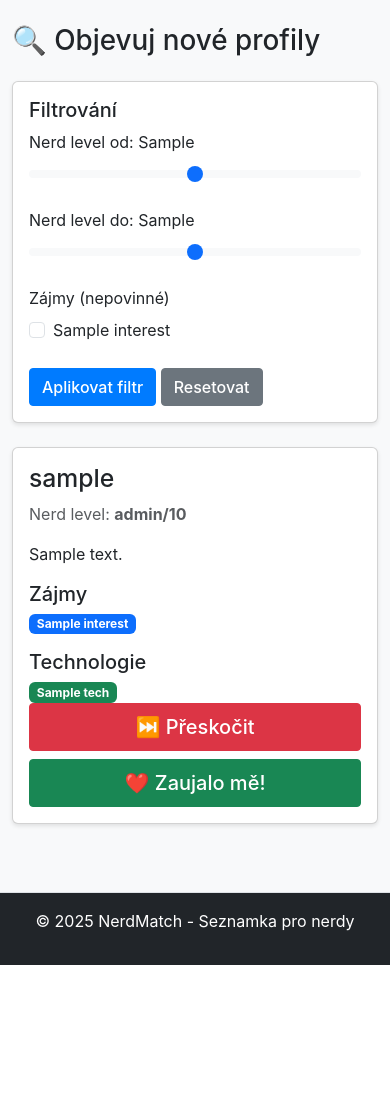
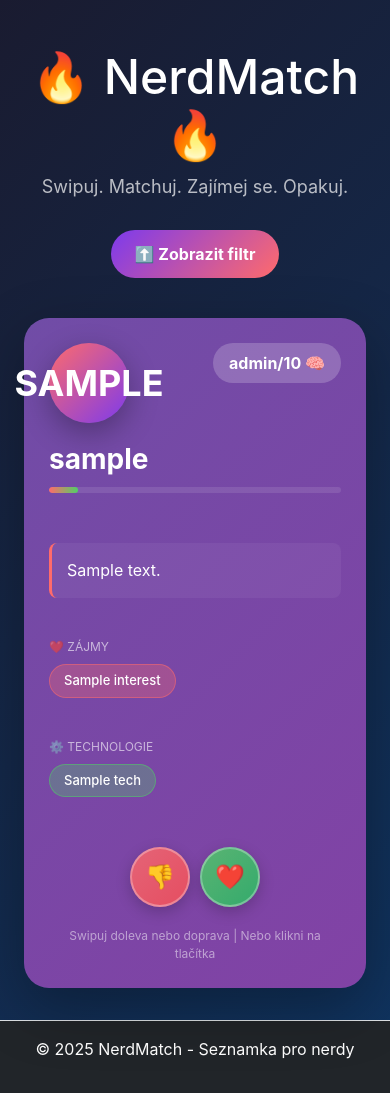
Before and after one commit to ChaoZavitkar/SZZVP, a Flask app: template code/templates/discover/index.html in a window 390 px wide. Shown: the part 62-1155 px from the top of the page. Before the commit the page ends 1027 px from the top, so only its background shows below. Run offline with Flask 3, Linux system fonts and the light colour scheme; the template is opened without the code that fills it: most values are stand-ins (such as "Sample title", 1, 10 or a date in 2020).

Commit message:
🔥 Implement Tinder-style UI for NerdMatch Discovery
Create stunning Tinder-inspired design with:
- Swipeable cards with smooth drag animations
- Color gradient backgrounds (purple/red theme)
- Profile avatars with initials
- Nerd level bar visualization
- Tag badges for interests and technologies
- Collapsible filter section
- Match notification popup
- Keyboard shortcuts (Arrow keys)
- Touch and mouse drag support
- Mobile responsive design
- Parody messaging ('Swipuj. Matchuj. Zajímej se. Opakuj.')

New files:
- code/static/css/tinder-style.css - Complete Tinder styling
- code/static/js/tinder-swipe.js - Swipe gesture handling

Modified:
- code/templates/discover/index.html - New Tinder UI layout

Features:
✓ Drag to swipe left (👎) or right (❤️)
✓ Click action buttons for quick swipe
✓ Filter toggle with smooth animation
✓ Keyboard shortcuts (→ like, ← skip, Esc close filter)
✓ Empty state with encouraging message
✓ Match notification animation
✓ Responsive for mobile (touch swipes)

Co-Authored-By: Claude Haiku 4.5 <noreply@anthropic.com>

```diff
--- /dev/null
+++ b/code/static/css/tinder-style.css
@@ -0,0 +1,387 @@
+/* 🔥 NerdMatch Tinder-Style Design 🔥 */
+
+:root {
+    --primary-color: #ff6b6b;
+    --success-color: #51cf66;
+    --nerd-purple: #7c3aed;
+    --dark-bg: #1a1a2e;
+    --card-bg: #16213e;
+}
+
+body {
+    background: linear-gradient(135deg, var(--dark-bg) 0%, #0f3460 100%);
+    min-height: 100vh;
+}
+
+/* Filter Section */
+.filter-section {
+    background: rgba(255, 255, 255, 0.05);
+    border: 1px solid rgba(255, 255, 255, 0.1);
+    border-radius: 20px;
+    padding: 20px;
+    margin-bottom: 30px;
+    backdrop-filter: blur(10px);
+    display: none;
+}
+
+.filter-section.open {
+    display: block;
+    animation: slideDown 0.3s ease-out;
+}
+
+@keyframes slideDown {
+    from {
+        opacity: 0;
+        transform: translateY(-20px);
+    }
+    to {
+        opacity: 1;
+        transform: translateY(0);
+    }
+}
+
+.filter-toggle-btn {
+    background: linear-gradient(135deg, var(--nerd-purple), var(--primary-color));
+    border: none;
+    color: white;
+    padding: 12px 24px;
+    border-radius: 50px;
+    cursor: pointer;
+    font-weight: bold;
+    margin-bottom: 20px;
+    transition: transform 0.2s;
+}
+
+.filter-toggle-btn:hover {
+    transform: scale(1.05);
+    color: white;
+}
+
+/* Card Stack Animation */
+.card-stack-container {
+    perspective: 1000px;
+    min-height: 600px;
+    position: relative;
+    margin-bottom: 30px;
+}
+
+.tinder-card {
+    background: linear-gradient(135deg, rgba(122, 81, 178, 0.9), rgba(142, 68, 173, 0.9));
+    border-radius: 25px;
+    box-shadow: 0 20px 60px rgba(0, 0, 0, 0.3);
+    padding: 40px;
+    color: white;
+    position: absolute;
+    width: 100%;
+    transition: all 0.3s ease;
+    cursor: grab;
+    user-select: none;
+    min-height: 600px;
+    display: flex;
+    flex-direction: column;
+    justify-content: space-between;
+}
+
+.tinder-card:hover {
+    box-shadow: 0 25px 70px rgba(0, 0, 0, 0.4);
+}
+
+.tinder-card.dragging {
+    cursor: grabbing;
+    box-shadow: 0 30px 80px rgba(255, 107, 107, 0.5);
+}
+
+.tinder-card.swipe-left {
+    animation: swipeLeft 0.5s ease-out forwards;
+}
+
+.tinder-card.swipe-right {
+    animation: swipeRight 0.5s ease-out forwards;
+}
+
+@keyframes swipeLeft {
+    to {
+        transform: translateX(-150%) rotate(-20deg);
+        opacity: 0;
+    }
+}
+
+@keyframes swipeRight {
+    to {
+        transform: translateX(150%) rotate(20deg);
+        opacity: 0;
+    }
+}
+
+/* Profile Avatar */
+.profile-avatar {
+    width: 120px;
+    height: 120px;
+    border-radius: 50%;
+    background: linear-gradient(135deg, var(--primary-color), var(--nerd-purple));
+    display: flex;
+    align-items: center;
+    justify-content: center;
+    font-size: 48px;
+    font-weight: bold;
+    margin-bottom: 20px;
+    box-shadow: 0 10px 30px rgba(0, 0, 0, 0.3);
+}
+
+/* Profile Header */
+.profile-header {
+    margin-bottom: 30px;
+}
+
+.profile-name {
+    font-size: 36px;
+    font-weight: bold;
+    margin: 0;
+}
+
+.profile-nerd-level {
+    display: inline-block;
+    background: rgba(255, 255, 255, 0.2);
+    padding: 8px 16px;
+    border-radius: 20px;
+    font-size: 14px;
+    margin-top: 10px;
+}
+
+.nerd-level-bar {
+    width: 100%;
+    height: 6px;
+    background: rgba(255, 255, 255, 0.1);
+    border-radius: 3px;
+    margin-top: 10px;
+    overflow: hidden;
+}
+
+.nerd-level-fill {
+    height: 100%;
+    background: linear-gradient(90deg, var(--primary-color), var(--success-color));
+    border-radius: 3px;
+    transition: width 0.3s ease;
+}
+
+/* Profile Bio */
+.profile-bio {
+    font-size: 16px;
+    line-height: 1.6;
+    margin: 20px 0;
+    padding: 15px;
+    background: rgba(255, 255, 255, 0.05);
+    border-left: 3px solid var(--primary-color);
+    border-radius: 8px;
+}
+
+.profile-bio-empty {
+    color: rgba(255, 255, 255, 0.5);
+    font-style: italic;
+}
+
+/* Tags Section */
+.tags-section {
+    margin: 20px 0;
+}
+
+.tags-label {
+    font-size: 12px;
+    text-transform: uppercase;
+    color: rgba(255, 255, 255, 0.6);
+    margin-bottom: 8px;
+    display: block;
+}
+
+.tags-container {
+    display: flex;
+    flex-wrap: wrap;
+    gap: 8px;
+}
+
+.tag {
+    background: rgba(255, 255, 255, 0.2);
+    border: 1px solid rgba(255, 255, 255, 0.3);
+    padding: 6px 14px;
+    border-radius: 20px;
+    font-size: 13px;
+    font-weight: 500;
+}
+
+.tag.interest {
+    background: rgba(255, 107, 107, 0.3);
+    border-color: rgba(255, 107, 107, 0.5);
+}
+
+.tag.technology {
+    background: rgba(81, 207, 102, 0.3);
+    border-color: rgba(81, 207, 102, 0.5);
+}
+
+.tags-empty {
+    color: rgba(255, 255, 255, 0.4);
+    font-size: 13px;
+}
+
+/* Action Buttons */
+.action-buttons {
+    display: flex;
+    gap: 15px;
+    justify-content: center;
+    margin-top: 30px;
+}
+
+.btn-action {
+    width: 70px;
+    height: 70px;
+    border-radius: 50%;
+    border: none;
+    font-size: 32px;
+    cursor: pointer;
+    transition: all 0.2s;
+    display: flex;
+    align-items: center;
+    justify-content: center;
+    box-shadow: 0 5px 15px rgba(0, 0, 0, 0.2);
+}
+
+.btn-skip {
+    background: linear-gradient(135deg, rgba(255, 107, 107, 0.8), rgba(255, 80, 80, 0.8));
+    border: 2px solid rgba(255, 255, 255, 0.3);
+}
+
+.btn-skip:hover {
+    background: linear-gradient(135deg, rgba(255, 107, 107, 1), rgba(255, 80, 80, 1));
+    transform: scale(1.1);
+    box-shadow: 0 8px 20px rgba(255, 107, 107, 0.4);
+}
+
+.btn-like {
+    background: linear-gradient(135deg, rgba(81, 207, 102, 0.8), rgba(34, 197, 94, 0.8));
+    border: 2px solid rgba(255, 255, 255, 0.3);
+}
+
+.btn-like:hover {
+    background: linear-gradient(135deg, rgba(81, 207, 102, 1), rgba(34, 197, 94, 1));
+    transform: scale(1.1);
+    box-shadow: 0 8px 20px rgba(81, 207, 102, 0.4);
+}
+
+/* Empty State */
+.empty-state {
+    text-align: center;
+    padding: 60px 20px;
+    color: rgba(255, 255, 255, 0.7);
+}
+
+.empty-state-icon {
+    font-size: 72px;
+    margin-bottom: 20px;
+    animation: float 3s ease-in-out infinite;
+}
+
+@keyframes float {
+    0%, 100% { transform: translateY(0); }
+    50% { transform: translateY(-20px); }
+}
+
+.empty-state-title {
+    font-size: 28px;
+    font-weight: bold;
+    color: white;
+    margin-bottom: 10px;
+}
+
+.empty-state-text {
+    font-size: 16px;
+    margin-bottom: 30px;
+}
+
+/* Match Notification */
+.match-notification {
+    position: fixed;
+    top: 50%;
+    left: 50%;
+    transform: translate(-50%, -50%);
+    background: linear-gradient(135deg, var(--primary-color), var(--nerd-purple));
+    color: white;
+    padding: 40px;
+    border-radius: 30px;
+    text-align: center;
+    box-shadow: 0 20px 60px rgba(0, 0, 0, 0.3);
+    z-index: 1000;
+    animation: matchPop 0.6s cubic-bezier(0.34, 1.56, 0.64, 1);
+    display: none;
+}
+
+.match-notification.show {
+    display: block;
+}
+
+@keyframes matchPop {
+    0% {
+        transform: translate(-50%, -50%) scale(0.3) rotate(-180deg);
+        opacity: 0;
+    }
+    50% {
+        transform: translate(-50%, -50%) scale(1.1) rotate(10deg);
+    }
+    100% {
+        transform: translate(-50%, -50%) scale(1) rotate(0deg);
+        opacity: 1;
+    }
+}
+
+.match-notification-title {
+    font-size: 48px;
+    font-weight: bold;
+    margin-bottom: 10px;
+}
+
+.match-notification-text {
+    font-size: 20px;
+    margin-bottom: 20px;
+}
+
+.match-notification-emoji {
+    font-size: 100px;
+    animation: spin 2s linear infinite;
+    margin: 20px 0;
+}
+
+@keyframes spin {
+    from { transform: rotate(0deg); }
+    to { transform: rotate(360deg); }
+}
+
+/* Mobile Responsive */
+@media (max-width: 768px) {
+    .tinder-card {
+        padding: 25px;
+        min-height: 500px;
+    }
+
+    .profile-name {
+        font-size: 28px;
+    }
+
+    .profile-avatar {
+        width: 80px;
+        height: 80px;
+        font-size: 36px;
+    }
+
+    .action-buttons {
+        gap: 10px;
+    }
+
+    .btn-action {
+        width: 60px;
+        height: 60px;
+        font-size: 24px;
+    }
+
+    .filter-section {
+        padding: 15px;
+    }
+}
--- /dev/null
+++ b/code/static/js/tinder-swipe.js
@@ -0,0 +1,176 @@
+/**
+ * NerdMatch Tinder-Style Swipe
+ * Handle card swiping and animations
+ */
+
+class TinderSwipe {
+    constructor() {
+        this.card = document.querySelector('.tinder-card');
+        this.skipBtn = document.querySelector('.btn-skip');
+        this.likeBtn = document.querySelector('.btn-like');
+        this.filterToggle = document.querySelector('.filter-toggle-btn');
+        this.filterSection = document.querySelector('.filter-section');
+
+        this.startX = 0;
+        this.startY = 0;
+        this.currentX = 0;
+        this.isDragging = false;
+
+        this.init();
+    }
+
+    init() {
+        if (!this.card) return;
+
+        // Touch events
+        this.card.addEventListener('touchstart', (e) => this.handleTouchStart(e));
+        this.card.addEventListener('touchmove', (e) => this.handleTouchMove(e));
+        this.card.addEventListener('touchend', (e) => this.handleTouchEnd(e));
+
+        // Mouse events
+        this.card.addEventListener('mousedown', (e) => this.handleMouseDown(e));
+        document.addEventListener('mousemove', (e) => this.handleMouseMove(e));
+        document.addEventListener('mouseup', (e) => this.handleMouseUp(e));
+
+        // Button clicks
+        if (this.skipBtn) {
+            this.skipBtn.addEventListener('click', () => this.swipeLeft());
+        }
+        if (this.likeBtn) {
+            this.likeBtn.addEventListener('click', () => this.swipeRight());
+        }
+
+        // Filter toggle
+        if (this.filterToggle) {
+            this.filterToggle.addEventListener('click', () => this.toggleFilter());
+        }
+
+        // Keyboard shortcuts
+        document.addEventListener('keydown', (e) => {
+            if (e.key === 'ArrowLeft') this.swipeLeft();
+            if (e.key === 'ArrowRight') this.swipeRight();
+            if (e.key === 'Escape') this.closeFilter();
+        });
+    }
+
+    handleTouchStart(e) {
+        this.isDragging = true;
+        this.startX = e.touches[0].clientX;
+        this.startY = e.touches[0].clientY;
+        this.card.classList.add('dragging');
+    }
+
+    handleTouchMove(e) {
+        if (!this.isDragging) return;
+        this.currentX = e.touches[0].clientX - this.startX;
+        this.applyDragTransform();
+    }
+
+    handleTouchEnd(e) {
+        this.isDragging = false;
+        this.handleDragEnd();
+        this.card.classList.remove('dragging');
+    }
+
+    handleMouseDown(e) {
+        this.isDragging = true;
+        this.startX = e.clientX;
+        this.startY = e.clientY;
+        this.card.classList.add('dragging');
+    }
+
+    handleMouseMove(e) {
+        if (!this.isDragging) return;
+        this.currentX = e.clientX - this.startX;
+        this.applyDragTransform();
+    }
+
+    handleMouseUp(e) {
+        this.isDragging = false;
+        this.handleDragEnd();
+        this.card.classList.remove('dragging');
+    }
+
+    applyDragTransform() {
+        const rotation = (this.currentX / window.innerWidth) * 20;
+        const opacity = 1 - Math.abs(this.currentX) / window.innerWidth;
+
+        this.card.style.transform = `translateX(${this.currentX}px) rotate(${rotation}deg)`;
+        this.card.style.opacity = Math.max(opacity, 0.5);
+    }
+
+    handleDragEnd() {
+        const threshold = window.innerWidth * 0.3;
+
+        if (this.currentX > threshold) {
+            this.swipeRight();
+        } else if (this.currentX < -threshold) {
+            this.swipeLeft();
+        } else {
+            // Return to original position
+            this.card.style.transform = '';
+            this.card.style.opacity = '';
+            this.currentX = 0;
+        }
+    }
+
+    swipeLeft() {
+        this.card.classList.add('swipe-left');
+        setTimeout(() => {
+            const skipBtn = document.querySelector('.btn-skip form');
+            if (skipBtn) {
+                skipBtn.submit();
+            }
+        }, 300);
+    }
+
+    swipeRight() {
+        this.card.classList.add('swipe-right');
+        setTimeout(() => {
+            const likeBtn = document.querySelector('.btn-like form');
+            if (likeBtn) {
+                likeBtn.submit();
+            }
+        }, 300);
+    }
+
+    toggleFilter() {
+        if (this.filterSection) {
+            this.filterSection.classList.toggle('open');
+            this.filterToggle.textContent = this.filterSection.classList.contains('open')
+                ? '⬇️ Skrýt filtr'
+                : '⬆️ Zobrazit filtr';
+        }
+    }
+
+    closeFilter() {
+        if (this.filterSection && this.filterSection.classList.contains('open')) {
+            this.filterSection.classList.remove('open');
+            if (this.filterToggle) {
+                this.filterToggle.textContent = '⬆️ Zobrazit filtr';
+            }
+        }
+    }
+
+    showMatchNotification(partnerName) {
+        const notification = document.querySelector('.match-notification');
+        if (!notification) return;
+
+        notification.innerHTML = `
+            <div class="match-notification-emoji">💘</div>
+            <div class="match-notification-title">JE TO MATCH!</div>
+            <div class="match-notification-text">Ty a <strong>${partnerName}</strong> si vzájemně padnete!</div>
+            <div style="margin-top: 20px; font-size: 14px;">🎉 Pojďte si psát zprávy! 🎉</div>
+        `;
+        notification.classList.add('show');
+
+        setTimeout(() => {
+            notification.classList.remove('show');
+        }, 3000);
+    }
+}
+
+// Initialize when DOM is ready
+document.addEventListener('DOMContentLoaded', function() {
+    window.tinderSwipe = new TinderSwipe();
+});
--- a/code/templates/discover/index.html
+++ b/code/templates/discover/index.html
@@ -1,32 +1,41 @@
 {% extends "base.html" %}
 
-{% block title %}Objevuj - NerdMatch{% endblock %}
+{% block title %}🔥 NerdMatch - Swipe & Match! 🔥{% endblock %}
 
 {% block content %}
-<div class="row">
-    <div class="col-md-8 mx-auto">
-        <h1 class="mb-4">🔍 Objevuj nové profily</h1>
+<link rel="stylesheet" href="{{ url_for('static', filename='css/tinder-style.css') }}">
 
-        <!-- Filtr -->
-        <div class="card mb-4">
-            <div class="card-body">
-                <h5 class="card-title">Filtrování</h5>
+<div class="container py-4">
+    <!-- Header -->
+    <div style="text-align: center; margin-bottom: 30px;">
+        <h1 style="font-size: 48px; color: white; margin-bottom: 10px;">🔥 NerdMatch 🔥</h1>
+        <p style="color: rgba(255, 255, 255, 0.7); font-size: 18px;">Swipuj. Matchuj. Zajímej se. Opakuj.</p>
+    </div>
+
+    <!-- Filter Toggle Button -->
+    <div style="text-align: center; margin-bottom: 20px;">
+        <button class="filter-toggle-btn">⬆️ Zobrazit filtr</button>
+    </div>
+
+    <!-- Filter Section -->
+    <div class="filter-section">
+        <h5 style="color: white; margin-bottom: 20px;">⚙️ Filtr - Najdi si svůj typ nerda</h5>
         <form method="GET" class="row g-3">
             <div class="col-md-6">
-                        <label for="min_nerd" class="form-label">Nerd level od: <span id="min_nerd_val">{{ min_nerd }}</span></label>
+                <label for="min_nerd" class="form-label" style="color: white;">Nerd level od: <span id="min_nerd_val" style="color: var(--primary-color);">{{ min_nerd }}</span></label>
                 <input type="range" class="form-range" id="min_nerd" name="min_nerd"
                        min="0" max="10" value="{{ min_nerd }}"
                        oninput="document.getElementById('min_nerd_val').innerText = this.value">
             </div>
             <div class="col-md-6">
-                        <label for="max_nerd" class="form-label">Nerd level do: <span id="max_nerd_val">{{ max_nerd }}</span></label>
+                <label for="max_nerd" class="form-label" style="color: white;">Nerd level do: <span id="max_nerd_val" style="color: var(--primary-color);">{{ max_nerd }}</span></label>
                 <input type="range" class="form-range" id="max_nerd" name="max_nerd"
                        min="0" max="10" value="{{ max_nerd }}"
                        oninput="document.getElementById('max_nerd_val').innerText = this.value">
             </div>
 
             <div class="col-md-12">
-                        <label class="form-label">Zájmy (nepovinné)</label>
+                <label class="form-label" style="color: white; margin-bottom: 10px;">Zájmy (nepovinné)</label>
                 <div class="row">
                     {% for interest in all_interests %}
                     <div class="col-md-6 mb-2">
@@ -34,7 +43,7 @@
                             <input class="form-check-input" type="checkbox" id="interest_{{ loop.index }}"
                                    name="interests" value="{{ interest.name }}"
                                    {% if interest.name in selected_interests %}checked{% endif %}>
-                                    <label class="form-check-label" for="interest_{{ loop.index }}">
+                            <label class="form-check-label" for="interest_{{ loop.index }}" style="color: rgba(255, 255, 255, 0.8);">
                                 {{ interest.name }}
                             </label>
                         </div>
@@ -44,89 +53,122 @@
             </div>
 
             <div class="col-md-12">
-                        <button type="submit" class="btn btn-primary">Aplikovat filtr</button>
-                        <a href="{{ url_for('discover.discover') }}" class="btn btn-secondary">Resetovat</a>
+                <button type="submit" class="btn" style="background: linear-gradient(135deg, var(--nerd-purple), var(--primary-color)); color: white; border: none; padding: 10px 20px; border-radius: 20px;">
+                    🔍 Aplikovat filtr
+                </button>
+                <a href="{{ url_for('discover.discover') }}" class="btn" style="background: rgba(255, 255, 255, 0.1); color: white; border: 1px solid rgba(255, 255, 255, 0.3); padding: 10px 20px; border-radius: 20px;">
+                    ↻ Resetovat
+                </a>
             </div>
         </form>
     </div>
+
+    <!-- Card Stack -->
+    {% if profile %}
+    <div class="card-stack-container">
+        <div class="tinder-card">
+            <!-- Avatar -->
+            <div style="display: flex; align-items: flex-start; justify-content: space-between;">
+                <div class="profile-avatar">
+                    {{ profile.nickname[0].upper() }}
+                </div>
+                <span style="background: rgba(255, 255, 255, 0.2); padding: 8px 16px; border-radius: 20px; font-weight: bold;">
+                    {{ profile.nerd_level }}/10 🧠
+                </span>
             </div>
 
-        <!-- Profil -->
-        {% if profile %}
-        <div class="card">
-            <div class="card-body">
-                <div class="row align-items-center">
-                    <div class="col-md-8">
-                        <h2>{{ profile.nickname }}</h2>
-                        <p class="text-muted mb-3">Nerd level: <strong>{{ profile.nerd_level }}/10</strong></p>
-
-                        {% if profile.bio %}
-                        <p>{{ profile.bio }}</p>
-                        {% else %}
-                        <p class="text-muted"><em>Bez bio</em></p>
-                        {% endif %}
-
-                        <div class="mt-3">
-                            <h5>Zájmy</h5>
-                            <div class="d-flex flex-wrap gap-2 mb-3">
-                                {% if profile.interests %}
-                                    {% for interest in profile.interests %}
-                                    <span class="badge bg-primary">{{ interest }}</span>
-                                    {% endfor %}
-                                {% else %}
-                                <span class="text-muted">Žádné zájmy</span>
-                                {% endif %}
+            <!-- Profile Info -->
+            <div class="profile-header">
+                <h2 class="profile-name">{{ profile.nickname }}</h2>
+                <div class="nerd-level-bar">
+                    <div class="nerd-level-fill" style="width: {{ profile.nerd_level * 10 }}%;"></div>
                 </div>
             </div>
 
-                        <div>
-                            <h5>Technologie</h5>
-                            <div class="d-flex flex-wrap gap-2">
-                                {% if profile.technologies %}
-                                    {% for tech in profile.technologies %}
-                                    <span class="badge bg-success">{{ tech }}</span>
+            <!-- Bio -->
+            {% if profile.bio %}
+            <div class="profile-bio">
+                {{ profile.bio }}
+            </div>
+            {% else %}
+            <div class="profile-bio profile-bio-empty">
+                "Tajemství mi sluší..." 🤐
+            </div>
+            {% endif %}
+
+            <!-- Interests -->
+            {% if profile.interests %}
+            <div class="tags-section">
+                <span class="tags-label">❤️ Zájmy</span>
+                <div class="tags-container">
+                    {% for interest in profile.interests %}
+                    <span class="tag interest">{{ interest }}</span>
                     {% endfor %}
-                                {% else %}
-                                <span class="text-muted">Žádné technologie</span>
-                                {% endif %}
                 </div>
             </div>
+            {% endif %}
+
+            <!-- Technologies -->
+            {% if profile.technologies %}
+            <div class="tags-section">
+                <span class="tags-label">⚙️ Technologie</span>
+                <div class="tags-container">
+                    {% for tech in profile.technologies %}
+                    <span class="tag technology">{{ tech }}</span>
+                    {% endfor %}
                 </div>
+            </div>
+            {% endif %}
 
-                    <div class="col-md-4 text-center">
-                        <div class="d-grid gap-2">
-                            <form method="POST" action="{{ url_for('discover.skip_profile', target_user_id=profile.user_id) }}">
+            <!-- Action Buttons -->
+            <div class="action-buttons">
+                <form method="POST" action="{{ url_for('discover.skip_profile', target_user_id=profile.user_id) }}" style="display: none;">
                     <input type="hidden" name="min_nerd" value="{{ min_nerd }}">
                     <input type="hidden" name="max_nerd" value="{{ max_nerd }}">
                     {% for interest in selected_interests %}
                     <input type="hidden" name="interests" value="{{ interest }}">
                     {% endfor %}
-                                <button type="submit" class="btn btn-lg btn-danger w-100">
-                                    ⏭️ Přeskočit
-                                </button>
+                    <button type="submit"></button>
                 </form>
-                            <form method="POST" action="{{ url_for('discover.like_profile', target_user_id=profile.user_id) }}">
+
+                <form method="POST" action="{{ url_for('discover.like_profile', target_user_id=profile.user_id) }}" style="display: none;">
                     <input type="hidden" name="min_nerd" value="{{ min_nerd }}">
                     <input type="hidden" name="max_nerd" value="{{ max_nerd }}">
                     {% for interest in selected_interests %}
                     <input type="hidden" name="interests" value="{{ interest }}">
                     {% endfor %}
-                                <button type="submit" class="btn btn-lg btn-success w-100">
-                                    ❤️ Zaujalo mě!
-                                </button>
+                    <button type="submit"></button>
                 </form>
+
+                <button type="button" class="btn-action btn-skip" title="Přeskočit (→ nebo swipe left)">👎</button>
+                <button type="button" class="btn-action btn-like" title="Zaujalo mě (← nebo swipe right)">❤️</button>
             </div>
-                    </div>
+
+            <!-- Instructions -->
+            <div style="text-align: center; margin-top: 20px; font-size: 12px; color: rgba(255, 255, 255, 0.5);">
+                Swipuj doleva nebo doprava | Nebo klikni na tlačítka
             </div>
         </div>
     </div>
 
     {% else %}
-        <div class="alert alert-info" role="alert">
-            <h4 class="alert-heading">Žádné profily</h4>
-            <p>Nebyly nalezeny žádné profily odpovídající tvým filtrům. Zkus změnit parametry vyhledávání.</p>
+    <!-- Empty State -->
+    <div class="empty-state">
+        <div class="empty-state-icon">🤷</div>
+        <h2 class="empty-state-title">Zkušeností jsi prošel!</h2>
+        <p class="empty-state-text">
+            Vyčerpal jsi seznam profilů pro tento filtr.<br>
+            Zkus změnit kritéria nebo se vrať později! 😎
+        </p>
+        <a href="{{ url_for('discover.discover') }}" class="btn" style="background: linear-gradient(135deg, var(--nerd-purple), var(--primary-color)); color: white; border: none; padding: 12px 30px; border-radius: 25px;">
+            🔄 Resetovat a zkusit znova
+        </a>
     </div>
     {% endif %}
+
+    <!-- Match Notification -->
+    <div class="match-notification"></div>
 </div>
-</div>
+
+<script src="{{ url_for('static', filename='js/tinder-swipe.js') }}"></script>
 {% endblock %}
```
Lines whose indentation alone changed are shown as unchanged.
